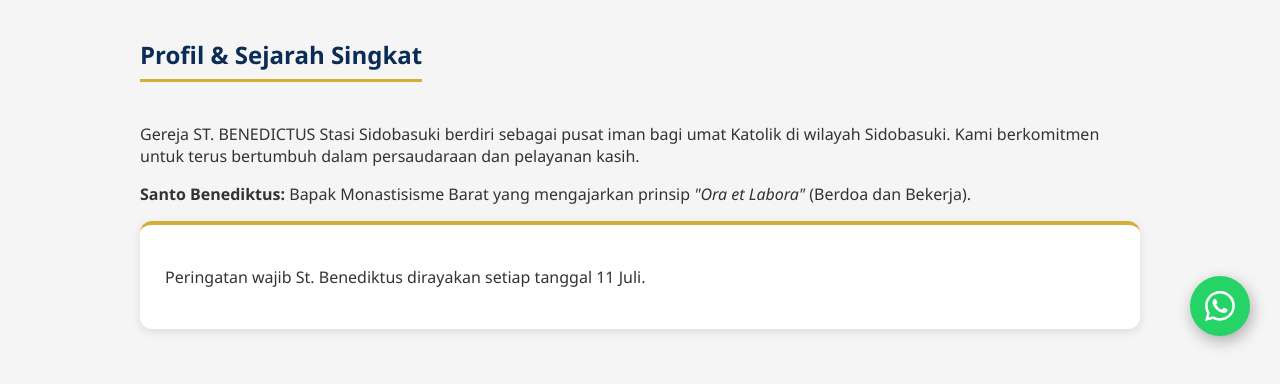
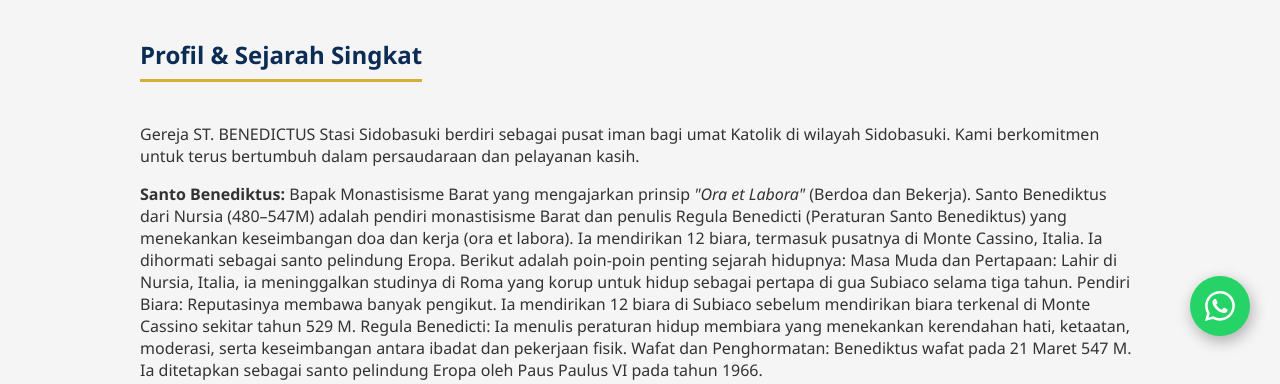
Before and after one commit to benedictussanto11-coder/gereja-santo-benedictus, a plain HTML site: page index.html in a window 1280 px wide. Shown: the part 434-818 px from the top of the page. Drawn offline with Linux system fonts and the light colour scheme.

Commit message:
Update index.html

```diff
--- a/index.html
+++ b/index.html
@@ -150,7 +150,12 @@
     <section id="beranda" class="content-section active">
         <h2>Profil & Sejarah Singkat</h2>
         <p>Gereja ST. BENEDICTUS Stasi Sidobasuki berdiri sebagai pusat iman bagi umat Katolik di wilayah Sidobasuki. Kami berkomitmen untuk terus bertumbuh dalam persaudaraan dan pelayanan kasih.</p>
-        <p><strong>Santo Benediktus:</strong> Bapak Monastisisme Barat yang mengajarkan prinsip <em>"Ora et Labora"</em> (Berdoa dan Bekerja).</p>
+        <p><strong>Santo Benediktus:</strong> Bapak Monastisisme Barat yang mengajarkan prinsip <em>"Ora et Labora"</em> (Berdoa dan Bekerja). Santo Benediktus dari Nursia (480–547M) adalah pendiri monastisisme Barat dan penulis Regula Benedicti (Peraturan Santo Benediktus) yang menekankan keseimbangan doa dan kerja (ora et labora). Ia mendirikan 12 biara, termasuk pusatnya di Monte Cassino, Italia. Ia dihormati sebagai santo pelindung Eropa.
+Berikut adalah poin-poin penting sejarah hidupnya:
+Masa Muda dan Pertapaan: Lahir di Nursia, Italia, ia meninggalkan studinya di Roma yang korup untuk hidup sebagai pertapa di gua Subiaco selama tiga tahun.
+Pendiri Biara: Reputasinya membawa banyak pengikut. Ia mendirikan 12 biara di Subiaco sebelum mendirikan biara terkenal di Monte Cassino sekitar tahun 529 M.
+Regula Benedicti: Ia menulis peraturan hidup membiara yang menekankan kerendahan hati, ketaatan, moderasi, serta keseimbangan antara ibadat dan pekerjaan fisik.
+Wafat dan Penghormatan: Benediktus wafat pada 21 Maret 547 M. Ia ditetapkan sebagai santo pelindung Eropa oleh Paus Paulus VI pada tahun 1966. </p>
         <div class="card">
             <p>Peringatan wajib St. Benediktus dirayakan setiap tanggal 11 Juli.</p>
         </div>
```
